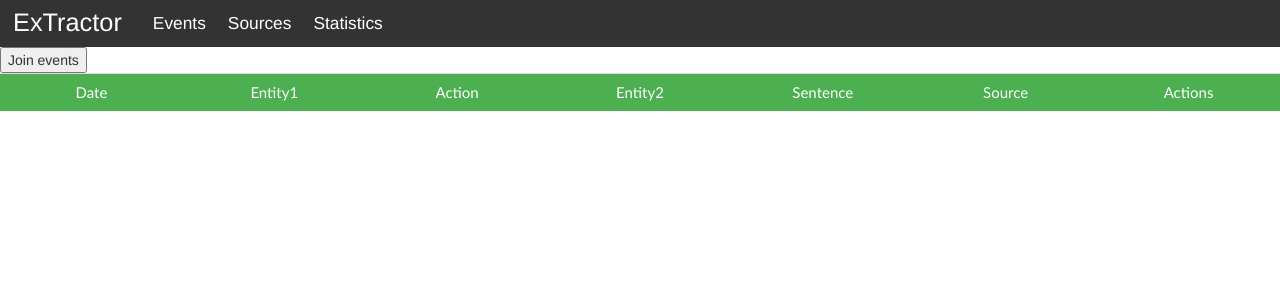
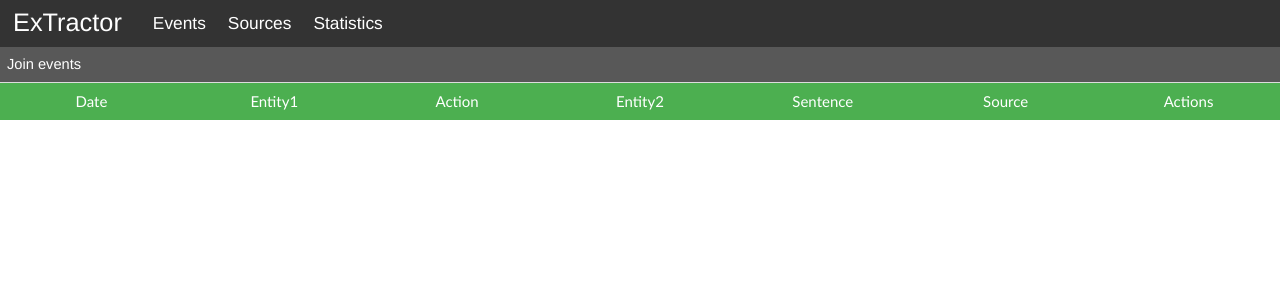
Before and after one commit to tehnar/Event-extraction, a Flask app: template web_ui/templates/events.html in a window 1280 px wide. Shown: the top 300 px of the page. Run offline with Flask 2, Linux system fonts and the light colour scheme; the template is opened without the code that fills it, so the values that code supplies are empty; parts of the project's set-up code (start-up, migrations or seed data) failed here and were passed over; some libraries are stand-ins or nearby versions.

Commit message:
Tool bar added.

```diff
--- a/web_ui/static/style.css
+++ b/web_ui/static/style.css
@@ -109,6 +109,32 @@ ul.top_bar li a:hover {
 }
 
 
+ul.tool_bar {
+    list-style-type: none;
+    margin: 0;
+    padding: 0;
+    overflow: hidden;
+    background-color: #585858;
+}
+
+ul.tool_bar li{
+    float: left;
+}
+
+ul.tool_bar li a {
+    display: inline-block;
+    color: white;
+    text-align: center;
+    vertical-align: center;
+    padding: 7px 7px;
+    text-decoration: none;
+    font-size: 11pt;
+}
+
+ul.tool_bar li a:hover {
+    background-color: rgb(70, 175, 115);
+}
+
 
 td.buttons button {
     width: 90%;
--- a/web_ui/templates/events.html
+++ b/web_ui/templates/events.html
@@ -14,7 +14,9 @@
 {% block content %}
 
 </html>
-    <button onclick=joinEvents()>Join events</button>
+    <ul class="tool_bar">
+        <li><a href="#" onclick=joinEvents()>Join events</a></li>
+    </ul>
     <table class="table" id="events">
         <tr>
             <td class="th"> Date </td>
```
